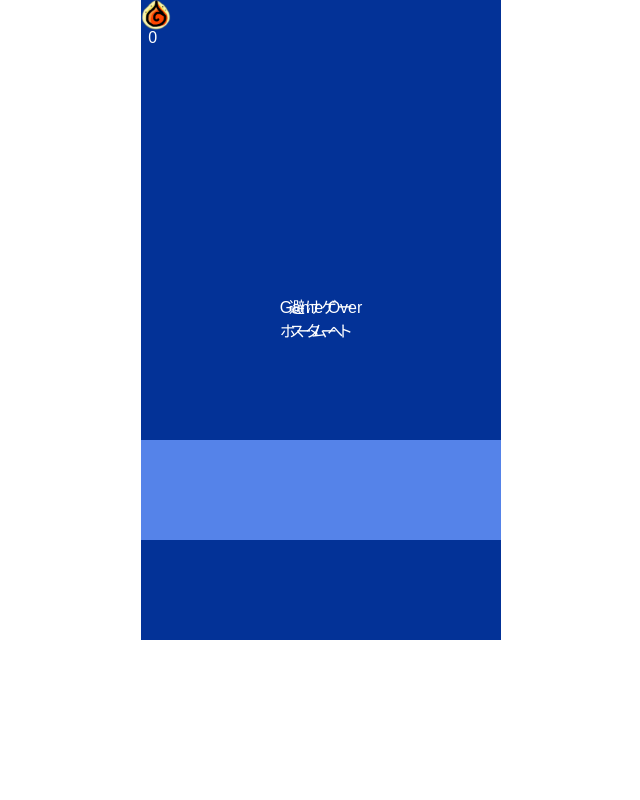
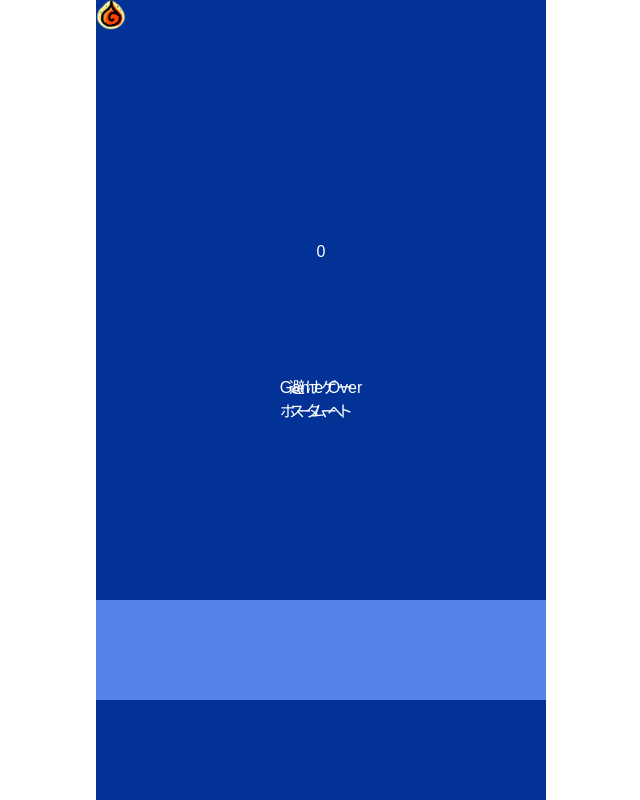
Before and after one commit to Oribe-shi/SakepuruDiscordActivity, a Next.js app: page / in a window 1280 px wide. Shown: the whole page, without its empty margins (319-959 px from the left). Built offline with nearby package versions, Linux system fonts and the light colour scheme.

Commit message:
update page.tsx and style.css

```diff
--- a/app/page.tsx
+++ b/app/page.tsx
@@ -8,7 +8,7 @@ export default function Home() {
     return (
         <div
             id="app"
-            style={{ width: "80%", height: "80%", margin: "auto" }}
+            style={{ width: "100%", height: "100%", margin: "0" }}
             dangerouslySetInnerHTML={{ __html: htmlContent }}
         />
     );
--- a/public/style.css
+++ b/public/style.css
@@ -48,8 +48,9 @@ main {
 #Score {
     position: absolute;
     color: white;
-    top: 4%;
-    left: 2%;
+    top: 30%;
+    left: 50%;
+    transform: translateX(-50%);
 }
 #target {
     width: 30px;
```
